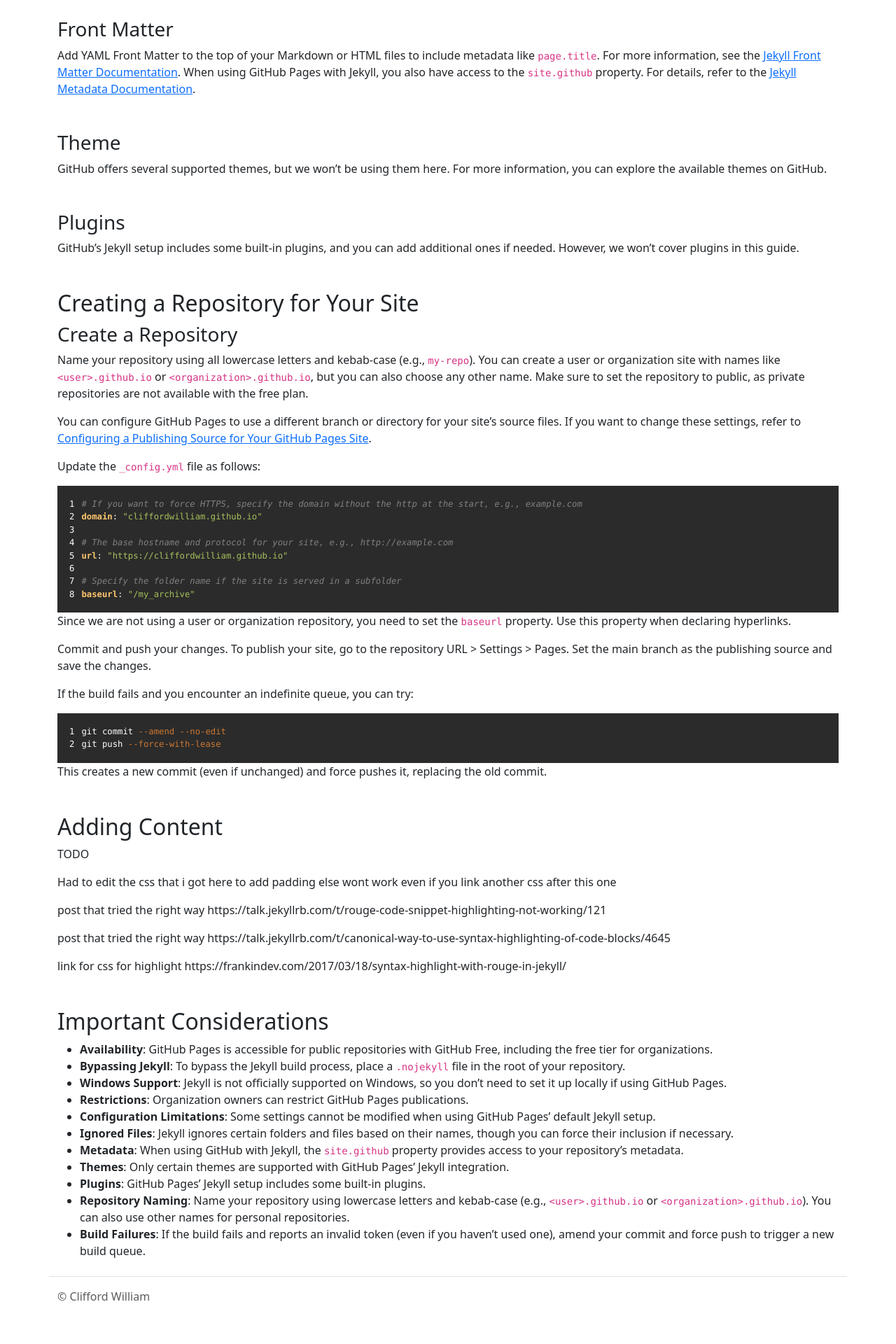
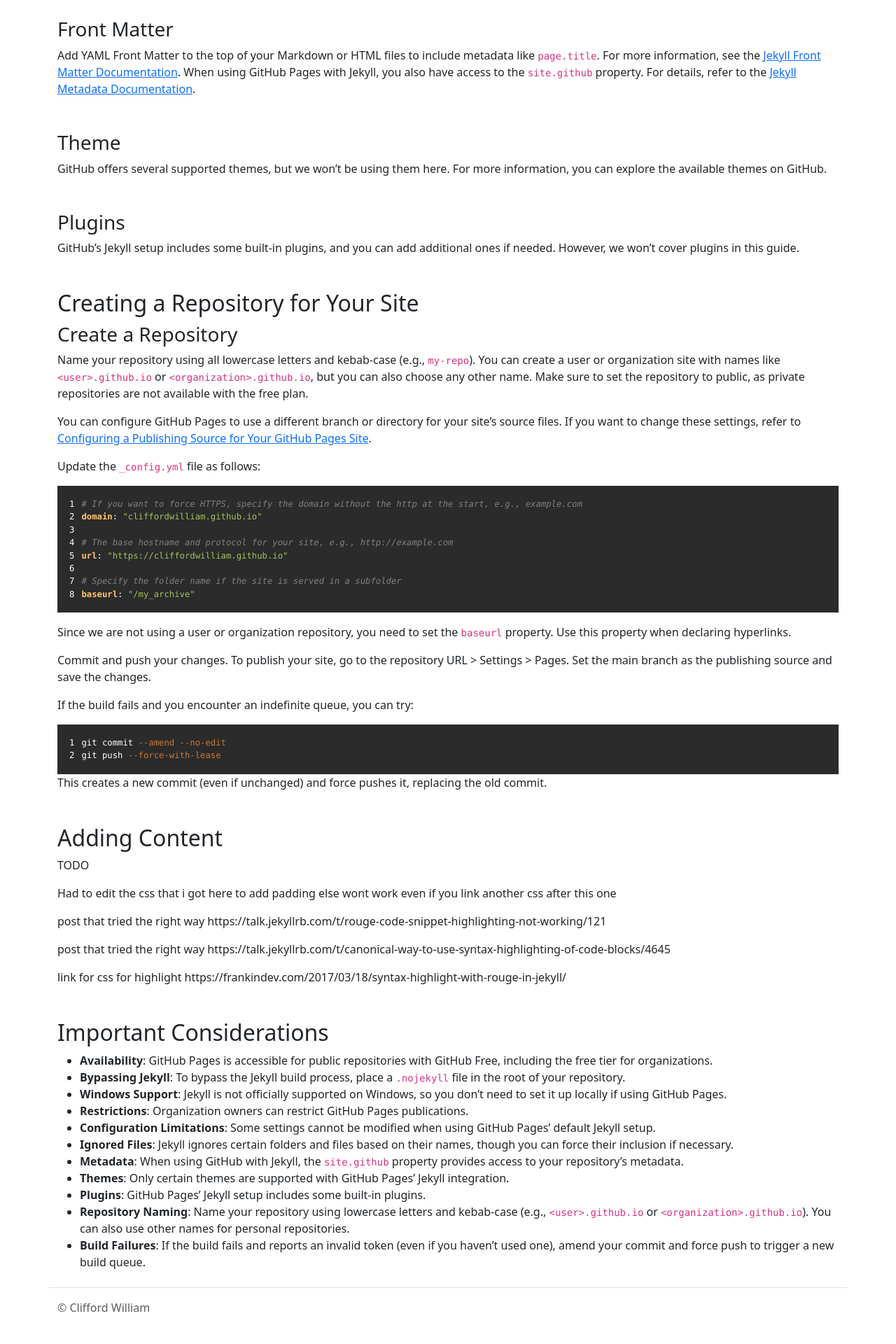
Before and after one commit to cliffordwilliam/my_archive, a Jekyll site: the page built from _posts/2024-09-12-github-pages-and-jekyll.md, in a window 1280 px wide. Shown: the part 1826-3746 px from the top of the page at 70% size. Built offline with Jekyll 4.4.1, drawn with Linux system fonts in a browser that asks for light colours.

Commit message:
margin bottom snippet

```diff
--- a/assets/css/pygments-darcula.css
+++ b/assets/css/pygments-darcula.css
@@ -1,74 +1,454 @@
 /*! Darcula theme; https://github.com/alem0lars/vim-colorscheme-darcula */
-.highlight, .highlight pre, .highlight table { background: #2b2b2b !important; color: #ffffff !important; margin-bottom: 0rem !important; }
-pre.highlight { padding: 1rem !important; margin-bottom: 0rem !important; }
-pre.lineno { margin-right: .5rem !important;, margin-bottom: 0rem !important; }
-.highlight .hll { background-color: #ffffcc !important; }
-.highlight  { background: #2b2b2b !important; color: #a9b7c6 !important; background-color: #2b2b2b !important; }
-.highlight .c { color: #808080 !important; font-style: italic !important; background-color: #2b2b2b !important; } /* Comment */
-.highlight .err { color: #a9b7c6 !important; background-color: #2b2b2b !important; } /* Error */
-.highlight .g { color: #a9b7c6 !important; background-color: #2b2b2b !important; } /* Generic */
-.highlight .k { color: #cc7832 !important; background-color: #2b2b2b !important; } /* Keyword */
-.highlight .l { color: #a9b7c6 !important; background-color: #2b2b2b !important; } /* Literal */
-.highlight .n, .highlight .h { color: #a9b7c6 !important; background-color: #2b2b2b !important; } /* Name */
-.highlight .o { color: #a9b7c6 !important; background-color: #2b2b2b !important; } /* Operator */
-.highlight .x { color: #a9b7c6 !important; background-color: #2b2b2b !important; } /* Other */
-.highlight .p { color: #a9b7c6 !important; background-color: #2b2b2b !important; } /* Punctuation */
-.highlight .cm { color: #808080 !important; font-style: italic !important; background-color: #2b2b2b !important; } /* Comment.Multiline */
-.highlight .cp { color: #cc7832 !important; background-color: #2b2b2b !important; } /* Comment.Preproc */
-.highlight .c1 { color: #808080 !important; font-style: italic !important; background-color: #2b2b2b !important; } /* Comment.Single */
-.highlight .cs { color: #808080 !important; font-style: italic !important; background-color: #2b2b2b !important; } /* Comment.Special */
-.highlight .gd { color: #8c0909 !important; background-color: #2b2b2b !important; } /* Generic.Deleted */
-.highlight .ge { color: #a9b7c6 !important; text-decoration: underline !important; background-color: #2b2b2b !important; } /* Generic.Emph */
-.highlight .gr { color: #a9b7c6 !important; background-color: #2b2b2b !important; } /* Generic.Error */
-.highlight .gh { color: #a9b7c6 !important; font-weight: bold !important; background-color: #2b2b2b !important; } /* Generic.Heading */
-.highlight .gi { color: #a9b7c6 !important; font-weight: bold !important; background-color: #47840d !important; } /* Generic.Inserted */
-.highlight .go { color: #bfbfbf !important; background-color: #313233 !important; } /* Generic.Output */
-.highlight .gp { color: #a9b7c6 !important; background-color: #2b2b2b !important; } /* Generic.Prompt */
-.highlight .gs { color: #a9b7c6 !important; background-color: #2b2b2b !important; } /* Generic.Strong */
-.highlight .gu { color: #a9b7c6 !important; font-weight: bold !important; background-color: #2b2b2b !important; } /* Generic.Subheading */
-.highlight .gt { color: #ffffff !important; background-color: #990000 !important; } /* Generic.Traceback */
-.highlight .kc { color: #cc7832 !important; background-color: #2b2b2b !important; } /* Keyword.Constant */
-.highlight .kd { color: #cc7832 !important; background-color: #2b2b2b !important; } /* Keyword.Declaration */
-.highlight .kn { color: #cc7832 !important; background-color: #2b2b2b !important; } /* Keyword.Namespace */
-.highlight .kp { color: #cc7832 !important; background-color: #2b2b2b !important; } /* Keyword.Pseudo */
-.highlight .kr { color: #cc7832 !important; background-color: #2b2b2b !important; } /* Keyword.Reserved */
-.highlight .kt { color: #a9b7c6 !important; background-color: #2b2b2b !important; } /* Keyword.Type */
-.highlight .ld { color: #a9b7c6 !important; background-color: #2b2b2b !important; } /* Literal.Date */
-.highlight .m { color: #6897bb !important; background-color: #2b2b2b !important; } /* Literal.Number */
-.highlight .s { color: #a5c25c !important; background-color: #2b2b2b !important; } /* Literal.String */
-.highlight .na { color: #ffc66d !important; font-weight: bold !important; background-color: #2b2b2b !important; } /* Name.Attribute */
-.highlight .nb { color: #a9b7c6 !important; background-color: #2b2b2b !important; } /* Name.Builtin */
-.highlight .nc { color: #a9b7c6 !important; background-color: #2b2b2b !important; } /* Name.Class */
-.highlight .no { color: #9876aa !important; font-style: italic !important; background-color: #2b2b2b !important; } /* Name.Constant */
-.highlight .nd { color: #a9b7c6 !important; background-color: #2b2b2b !important; } /* Name.Decorator */
-.highlight .ni { color: #a9b7c6 !important; background-color: #2b2b2b !important; } /* Name.Entity */
-.highlight .ne { color: #a9b7c6 !important; background-color: #2b2b2b !important; } /* Name.Exception */
-.highlight .nf { color: #ffc66d !important; font-weight: bold !important; background-color: #2b2b2b !important; } /* Name.Function */
-.highlight .nl { color: #a5c25c !important; background-color: #2b2b2b !important; } /* Name.Label */
-.highlight .nn { color: #a9b7c6 !important; background-color: #2b2b2b !important; } /* Name.Namespace */
-.highlight .nx { color: #a9b7c6 !important; background-color: #2b2b2b !important; } /* Name.Other */
-.highlight .py { color: #a9b7c6 !important; background-color: #2b2b2b !important; } /* Name.Property */
-.highlight .nt { color: #cc7832 !important; background-color: #2b2b2b !important; } /* Name.Tag */
-.highlight .nv { color: #cc7832 !important; background-color: #2b2b2b !important; } /* Name.Variable */
-.highlight .ow { color: #cc7832 !important; background-color: #2b2b2b !important; } /* Operator.Word */
-.highlight .w { color: #a9b7c6 !important; background-color: #2b2b2b !important; } /* Text.Whitespace */
-.highlight .mf { color: #6897bb !important; background-color: #2b2b2b !important; } /* Literal.Number.Float */
-.highlight .mh { color: #6897bb !important; background-color: #2b2b2b !important; } /* Literal.Number.Hex */
-.highlight .mi { color: #6897bb !important; background-color: #2b2b2b !important; } /* Literal.Number.Integer */
-.highlight .mo { color: #6897bb !important; background-color: #2b2b2b !important; } /* Literal.Number.Oct */
-.highlight .sb { color: #a5c25c !important; background-color: #2b2b2b !important; } /* Literal.String.Backtick */
-.highlight .sc { color: #a5c25c !important; background-color: #2b2b2b !important; } /* Literal.String.Char */
-.highlight .sd { color: #a5c25c !important; background-color: #2b2b2b !important; } /* Literal.String.Doc */
-.highlight .s2 { color: #a5c25c !important; background-color: #2b2b2b !important; } /* Literal.String.Double */
-.highlight .se { color: #a5c25c !important; background-color: #2b2b2b !important; } /* Literal.String.Escape */
-.highlight .sh { color: #a5c25c !important; background-color: #2b2b2b !important; } /* Literal.String.Heredoc */
-.highlight .si { color: #a5c25c !important; background-color: #2b2b2b !important; } /* Literal.String.Interpol */
-.highlight .sx { color: #a5c25c !important; background-color: #2b2b2b !important; } /* Literal.String.Other */
-.highlight .sr { color: #a5c25c !important; background-color: #2b2b2b !important; } /* Literal.String.Regex */
-.highlight .s1 { color: #a5c25c !important; background-color: #2b2b2b !important; } /* Literal.String.Single */
-.highlight .ss { color: #a5c25c !important; background-color: #2b2b2b !important; } /* Literal.String.Symbol */
-.highlight .bp { color: #a9b7c6 !important; background-color: #2b2b2b !important; } /* Name.Builtin.Pseudo */
-.highlight .vc { color: #cc7832 !important; background-color: #2b2b2b !important; } /* Name.Variable.Class */
-.highlight .vg { color: #cc7832 !important; background-color: #2b2b2b !important; } /* Name.Variable.Global */
-.highlight .vi { color: #cc7832 !important; background-color: #2b2b2b !important; } /* Name.Variable.Instance */
-.highlight .il { color: #6897bb !important; background-color: #2b2b2b !important; } /* Literal.Number.Integer.Long */
+.highlight,
+.highlight pre,
+.highlight table {
+    background: #2b2b2b !important;
+    color: #ffffff !important;
+    margin-bottom: 0rem !important;
+}
+
+pre.highlight {
+    padding: 1rem !important;
+    margin-bottom: 0rem !important;
+}
+
+#post-content-container>div.language-yaml.highlighter-rouge {
+    margin-bottom: 1rem !important;
+}
+
+pre.lineno {
+    margin-right: .5rem !important;
+    ,
+    margin-bottom: 0rem !important;
+}
+
+.highlight .hll {
+    background-color: #ffffcc !important;
+}
+
+.highlight {
+    background: #2b2b2b !important;
+    color: #a9b7c6 !important;
+    background-color: #2b2b2b !important;
+}
+
+.highlight .c {
+    color: #808080 !important;
+    font-style: italic !important;
+    background-color: #2b2b2b !important;
+}
+
+/* Comment */
+.highlight .err {
+    color: #a9b7c6 !important;
+    background-color: #2b2b2b !important;
+}
+
+/* Error */
+.highlight .g {
+    color: #a9b7c6 !important;
+    background-color: #2b2b2b !important;
+}
+
+/* Generic */
+.highlight .k {
+    color: #cc7832 !important;
+    background-color: #2b2b2b !important;
+}
+
+/* Keyword */
+.highlight .l {
+    color: #a9b7c6 !important;
+    background-color: #2b2b2b !important;
+}
+
+/* Literal */
+.highlight .n,
+.highlight .h {
+    color: #a9b7c6 !important;
+    background-color: #2b2b2b !important;
+}
+
+/* Name */
+.highlight .o {
+    color: #a9b7c6 !important;
+    background-color: #2b2b2b !important;
+}
+
+/* Operator */
+.highlight .x {
+    color: #a9b7c6 !important;
+    background-color: #2b2b2b !important;
+}
+
+/* Other */
+.highlight .p {
+    color: #a9b7c6 !important;
+    background-color: #2b2b2b !important;
+}
+
+/* Punctuation */
+.highlight .cm {
+    color: #808080 !important;
+    font-style: italic !important;
+    background-color: #2b2b2b !important;
+}
+
+/* Comment.Multiline */
+.highlight .cp {
+    color: #cc7832 !important;
+    background-color: #2b2b2b !important;
+}
+
+/* Comment.Preproc */
+.highlight .c1 {
+    color: #808080 !important;
+    font-style: italic !important;
+    background-color: #2b2b2b !important;
+}
+
+/* Comment.Single */
+.highlight .cs {
+    color: #808080 !important;
+    font-style: italic !important;
+    background-color: #2b2b2b !important;
+}
+
+/* Comment.Special */
+.highlight .gd {
+    color: #8c0909 !important;
+    background-color: #2b2b2b !important;
+}
+
+/* Generic.Deleted */
+.highlight .ge {
+    color: #a9b7c6 !important;
+    text-decoration: underline !important;
+    background-color: #2b2b2b !important;
+}
+
+/* Generic.Emph */
+.highlight .gr {
+    color: #a9b7c6 !important;
+    background-color: #2b2b2b !important;
+}
+
+/* Generic.Error */
+.highlight .gh {
+    color: #a9b7c6 !important;
+    font-weight: bold !important;
+    background-color: #2b2b2b !important;
+}
+
+/* Generic.Heading */
+.highlight .gi {
+    color: #a9b7c6 !important;
+    font-weight: bold !important;
+    background-color: #47840d !important;
+}
+
+/* Generic.Inserted */
+.highlight .go {
+    color: #bfbfbf !important;
+    background-color: #313233 !important;
+}
+
+/* Generic.Output */
+.highlight .gp {
+    color: #a9b7c6 !important;
+    background-color: #2b2b2b !important;
+}
+
+/* Generic.Prompt */
+.highlight .gs {
+    color: #a9b7c6 !important;
+    background-color: #2b2b2b !important;
+}
+
+/* Generic.Strong */
+.highlight .gu {
+    color: #a9b7c6 !important;
+    font-weight: bold !important;
+    background-color: #2b2b2b !important;
+}
+
+/* Generic.Subheading */
+.highlight .gt {
+    color: #ffffff !important;
+    background-color: #990000 !important;
+}
+
+/* Generic.Traceback */
+.highlight .kc {
+    color: #cc7832 !important;
+    background-color: #2b2b2b !important;
+}
+
+/* Keyword.Constant */
+.highlight .kd {
+    color: #cc7832 !important;
+    background-color: #2b2b2b !important;
+}
+
+/* Keyword.Declaration */
+.highlight .kn {
+    color: #cc7832 !important;
+    background-color: #2b2b2b !important;
+}
+
+/* Keyword.Namespace */
+.highlight .kp {
+    color: #cc7832 !important;
+    background-color: #2b2b2b !important;
+}
+
+/* Keyword.Pseudo */
+.highlight .kr {
+    color: #cc7832 !important;
+    background-color: #2b2b2b !important;
+}
+
+/* Keyword.Reserved */
+.highlight .kt {
+    color: #a9b7c6 !important;
+    background-color: #2b2b2b !important;
+}
+
+/* Keyword.Type */
+.highlight .ld {
+    color: #a9b7c6 !important;
+    background-color: #2b2b2b !important;
+}
+
+/* Literal.Date */
+.highlight .m {
+    color: #6897bb !important;
+    background-color: #2b2b2b !important;
+}
+
+/* Literal.Number */
+.highlight .s {
+    color: #a5c25c !important;
+    background-color: #2b2b2b !important;
+}
+
+/* Literal.String */
+.highlight .na {
+    color: #ffc66d !important;
+    font-weight: bold !important;
+    background-color: #2b2b2b !important;
+}
+
+/* Name.Attribute */
+.highlight .nb {
+    color: #a9b7c6 !important;
+    background-color: #2b2b2b !important;
+}
+
+/* Name.Builtin */
+.highlight .nc {
+    color: #a9b7c6 !important;
+    background-color: #2b2b2b !important;
+}
+
+/* Name.Class */
+.highlight .no {
+    color: #9876aa !important;
+    font-style: italic !important;
+    background-color: #2b2b2b !important;
+}
+
+/* Name.Constant */
+.highlight .nd {
+    color: #a9b7c6 !important;
+    background-color: #2b2b2b !important;
+}
+
+/* Name.Decorator */
+.highlight .ni {
+    color: #a9b7c6 !important;
+    background-color: #2b2b2b !important;
+}
+
+/* Name.Entity */
+.highlight .ne {
+    color: #a9b7c6 !important;
+    background-color: #2b2b2b !important;
+}
+
+/* Name.Exception */
+.highlight .nf {
+    color: #ffc66d !important;
+    font-weight: bold !important;
+    background-color: #2b2b2b !important;
+}
+
+/* Name.Function */
+.highlight .nl {
+    color: #a5c25c !important;
+    background-color: #2b2b2b !important;
+}
+
+/* Name.Label */
+.highlight .nn {
+    color: #a9b7c6 !important;
+    background-color: #2b2b2b !important;
+}
+
+/* Name.Namespace */
+.highlight .nx {
+    color: #a9b7c6 !important;
+    background-color: #2b2b2b !important;
+}
+
+/* Name.Other */
+.highlight .py {
+    color: #a9b7c6 !important;
+    background-color: #2b2b2b !important;
+}
+
+/* Name.Property */
+.highlight .nt {
+    color: #cc7832 !important;
+    background-color: #2b2b2b !important;
+}
+
+/* Name.Tag */
+.highlight .nv {
+    color: #cc7832 !important;
+    background-color: #2b2b2b !important;
+}
+
+/* Name.Variable */
+.highlight .ow {
+    color: #cc7832 !important;
+    background-color: #2b2b2b !important;
+}
+
+/* Operator.Word */
+.highlight .w {
+    color: #a9b7c6 !important;
+    background-color: #2b2b2b !important;
+}
+
+/* Text.Whitespace */
+.highlight .mf {
+    color: #6897bb !important;
+    background-color: #2b2b2b !important;
+}
+
+/* Literal.Number.Float */
+.highlight .mh {
+    color: #6897bb !important;
+    background-color: #2b2b2b !important;
+}
+
+/* Literal.Number.Hex */
+.highlight .mi {
+    color: #6897bb !important;
+    background-color: #2b2b2b !important;
+}
+
+/* Literal.Number.Integer */
+.highlight .mo {
+    color: #6897bb !important;
+    background-color: #2b2b2b !important;
+}
+
+/* Literal.Number.Oct */
+.highlight .sb {
+    color: #a5c25c !important;
+    background-color: #2b2b2b !important;
+}
+
+/* Literal.String.Backtick */
+.highlight .sc {
+    color: #a5c25c !important;
+    background-color: #2b2b2b !important;
+}
+
+/* Literal.String.Char */
+.highlight .sd {
+    color: #a5c25c !important;
+    background-color: #2b2b2b !important;
+}
+
+/* Literal.String.Doc */
+.highlight .s2 {
+    color: #a5c25c !important;
+    background-color: #2b2b2b !important;
+}
+
+/* Literal.String.Double */
+.highlight .se {
+    color: #a5c25c !important;
+    background-color: #2b2b2b !important;
+}
+
+/* Literal.String.Escape */
+.highlight .sh {
+    color: #a5c25c !important;
+    background-color: #2b2b2b !important;
+}
+
+/* Literal.String.Heredoc */
+.highlight .si {
+    color: #a5c25c !important;
+    background-color: #2b2b2b !important;
+}
+
+/* Literal.String.Interpol */
+.highlight .sx {
+    color: #a5c25c !important;
+    background-color: #2b2b2b !important;
+}
+
+/* Literal.String.Other */
+.highlight .sr {
+    color: #a5c25c !important;
+    background-color: #2b2b2b !important;
+}
+
+/* Literal.String.Regex */
+.highlight .s1 {
+    color: #a5c25c !important;
+    background-color: #2b2b2b !important;
+}
+
+/* Literal.String.Single */
+.highlight .ss {
+    color: #a5c25c !important;
+    background-color: #2b2b2b !important;
+}
+
+/* Literal.String.Symbol */
+.highlight .bp {
+    color: #a9b7c6 !important;
+    background-color: #2b2b2b !important;
+}
+
+/* Name.Builtin.Pseudo */
+.highlight .vc {
+    color: #cc7832 !important;
+    background-color: #2b2b2b !important;
+}
+
+/* Name.Variable.Class */
+.highlight .vg {
+    color: #cc7832 !important;
+    background-color: #2b2b2b !important;
+}
+
+/* Name.Variable.Global */
+.highlight .vi {
+    color: #cc7832 !important;
+    background-color: #2b2b2b !important;
+}
+
+/* Name.Variable.Instance */
+.highlight .il {
+    color: #6897bb !important;
+    background-color: #2b2b2b !important;
+}
+
+/* Literal.Number.Integer.Long */
```
